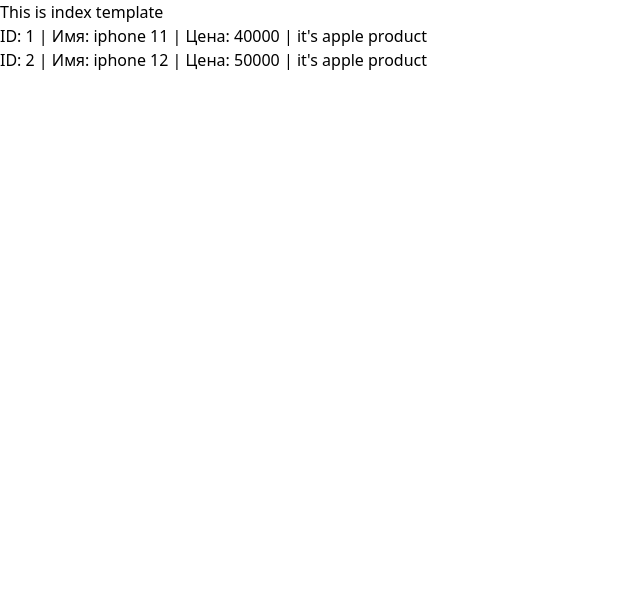
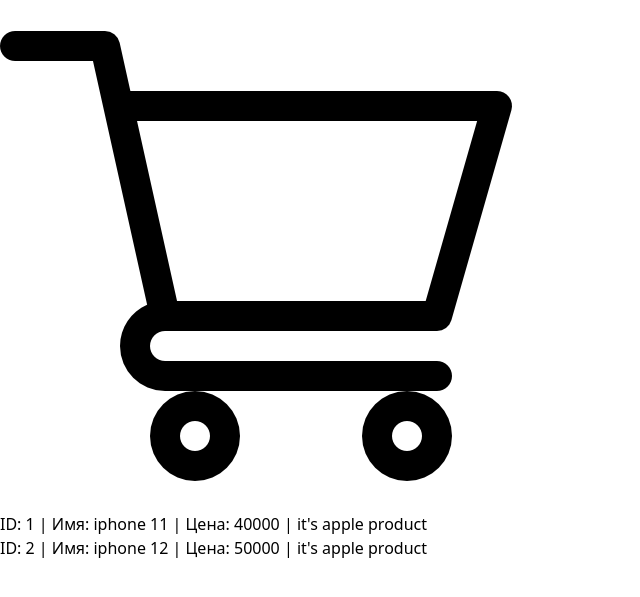
Before and after one commit to Mayzer7/django-0-to-pro, a Django app: page /myapp/ in a window 1280 px wide. Shown: the top 597 px of the page, without its empty margins (0-640 px from the left). Run offline with Django 5.2, Linux system fonts and the light colour scheme; data comes from the database, SQL or seed files in the repository.

Commit message:
tailwind install

```diff
--- a/mysite/myapp/static/myapp/styles.css
+++ b/mysite/myapp/static/myapp/styles.css
@@ -557,3 +557,7 @@
 .static {
   position: static;
 }
+
+.h-8 {
+  height: 2rem;
+}
--- a/mysite/myapp/templates/myapp/index.html
+++ b/mysite/myapp/templates/myapp/index.html
@@ -6,8 +6,18 @@
     <link rel="stylesheet" href="{% static 'myapp/styles.css' %}">
     <title>Title</title>
 </head>
-<body class="bg-sky-500">
-<h1>This is index template</h1>
+<body>
+    <nav>
+        <div>
+            <div>
+                <div>
+                    <div>
+                        <img src="{% static 'myapp/images/shop.png' %}" alt="">
+                    </div>
+                </div>
+            </div>
+        </div>
+    </nav>
     <h2>
         {% for item in items %}
         <a href="{% url 'myapp:detail' item.id %}">
```
Also changed, not shown: mysite/postcss.config.js (+4 -4 lines), mysite/myapp/static/myapp/images/shop.png (added), mysite/package-lock.json. Lines whose indentation alone changed are shown as unchanged.
